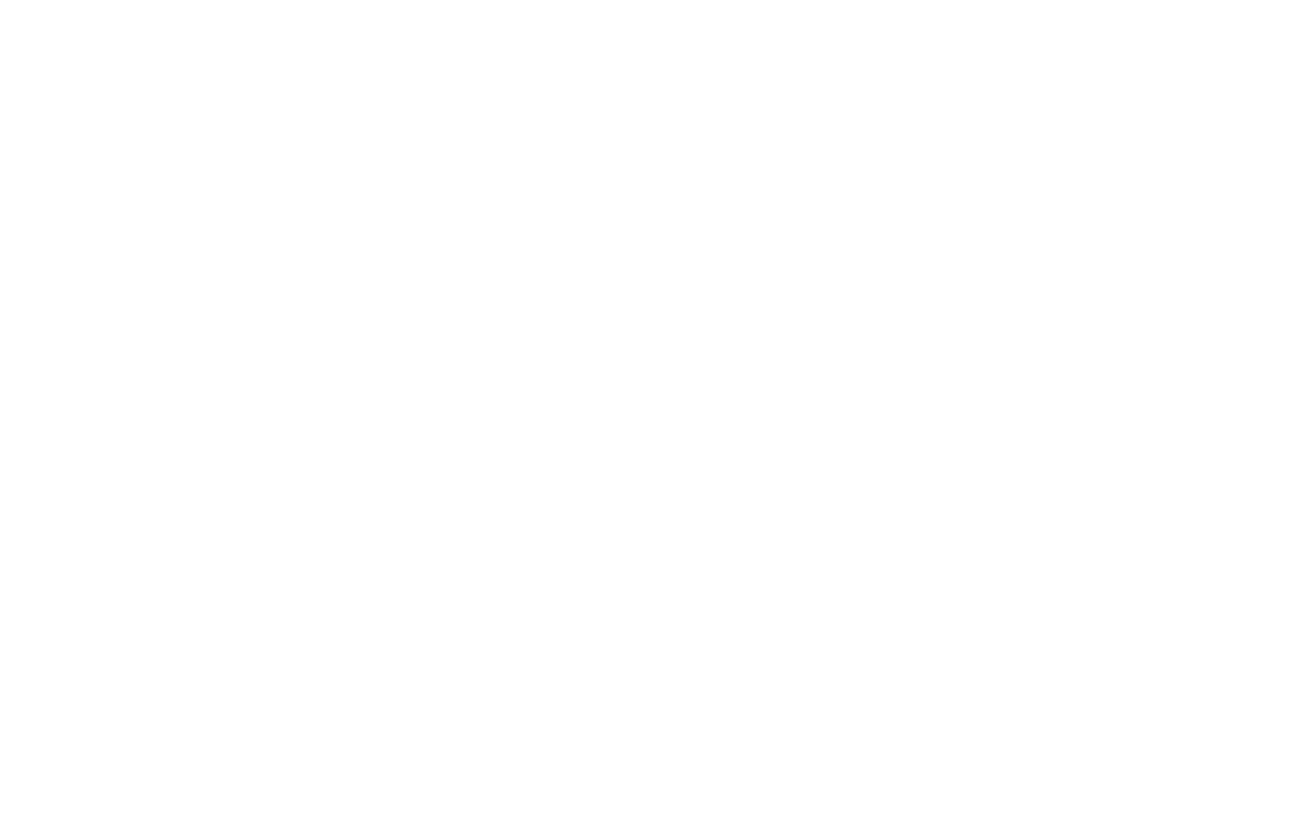
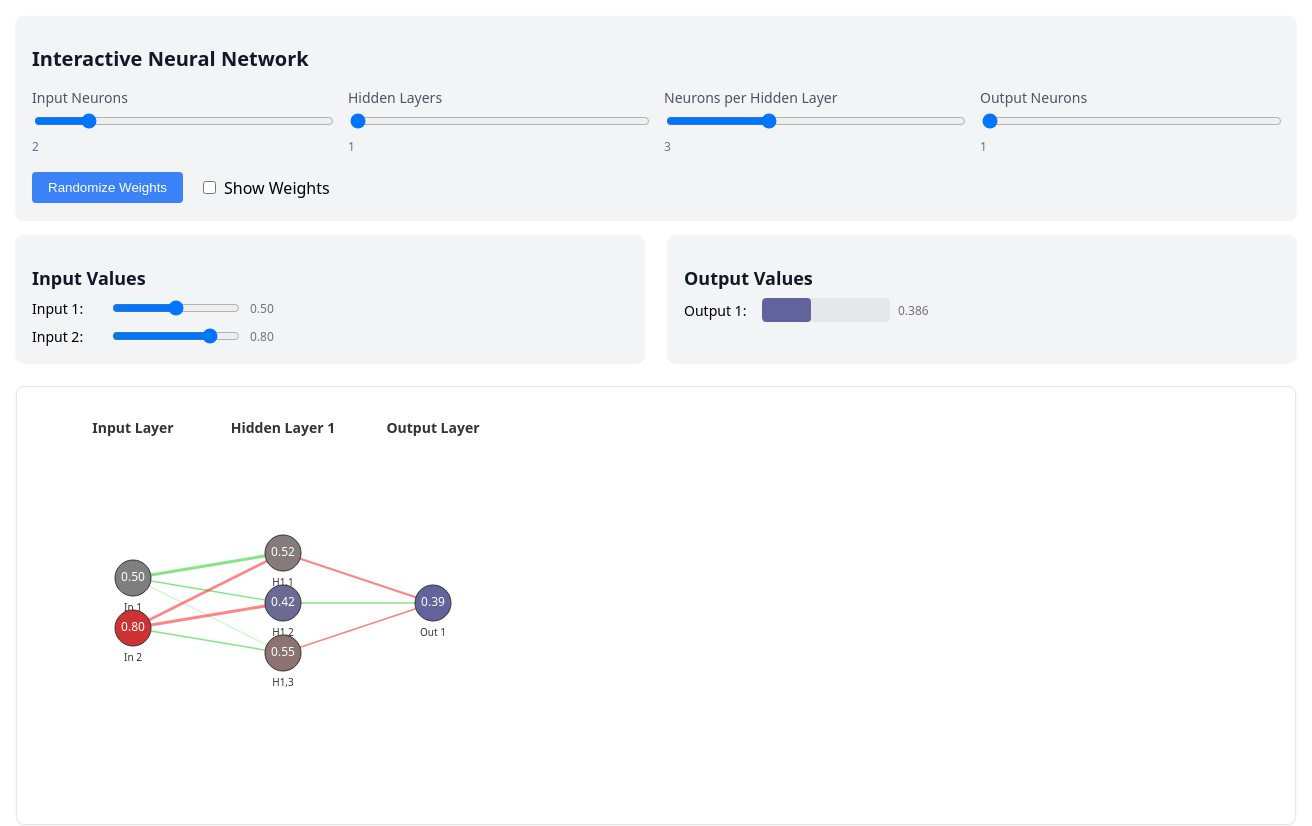
Before and after one commit to keys-i/COMP4702-demos, a React (Create React App) app: page / in a window 1280 px wide. Shown: the top 826 px of the page, 1312 px wide, since content can reach past the window. Before the commit the page ends 800 px from the top, so only its background shows below. Built offline with nearby package versions, Linux system fonts and the light colour scheme.

Commit message:
Removed BrowserRouter

```diff
--- a/package.json
+++ b/package.json
@@ -9,6 +9,7 @@
     "@testing-library/user-event": "^13.5.0",
     "react": "^19.1.0",
     "react-dom": "^19.1.0",
+    "react-router-dom": "^7.5.0",
     "react-scripts": "5.0.1",
     "web-vitals": "^2.1.4"
   },
--- a/src/index.js
+++ b/src/index.js
@@ -1,6 +1,5 @@
 import React from "react";
 import ReactDOM from "react-dom/client";
-import { BrowserRouter } from "react-router-dom";
 import "./index.css";
 import App from "./App";
 import reportWebVitals from "./reportWebVitals";
@@ -8,11 +7,8 @@
 const root = ReactDOM.createRoot(document.getElementById("root"));
 root.render(
   <React.StrictMode>
-    <BrowserRouter basename="/your-repo-name">
-      <App />
-    </BrowserRouter>
+    <App />
   </React.StrictMode>,
-  document.getElementById("root"),
 );
 
 // If you want to start measuring performance in your app, pass a function
```
Also changed, not shown: 1 other file (tests, documents, lock files or other folders).
